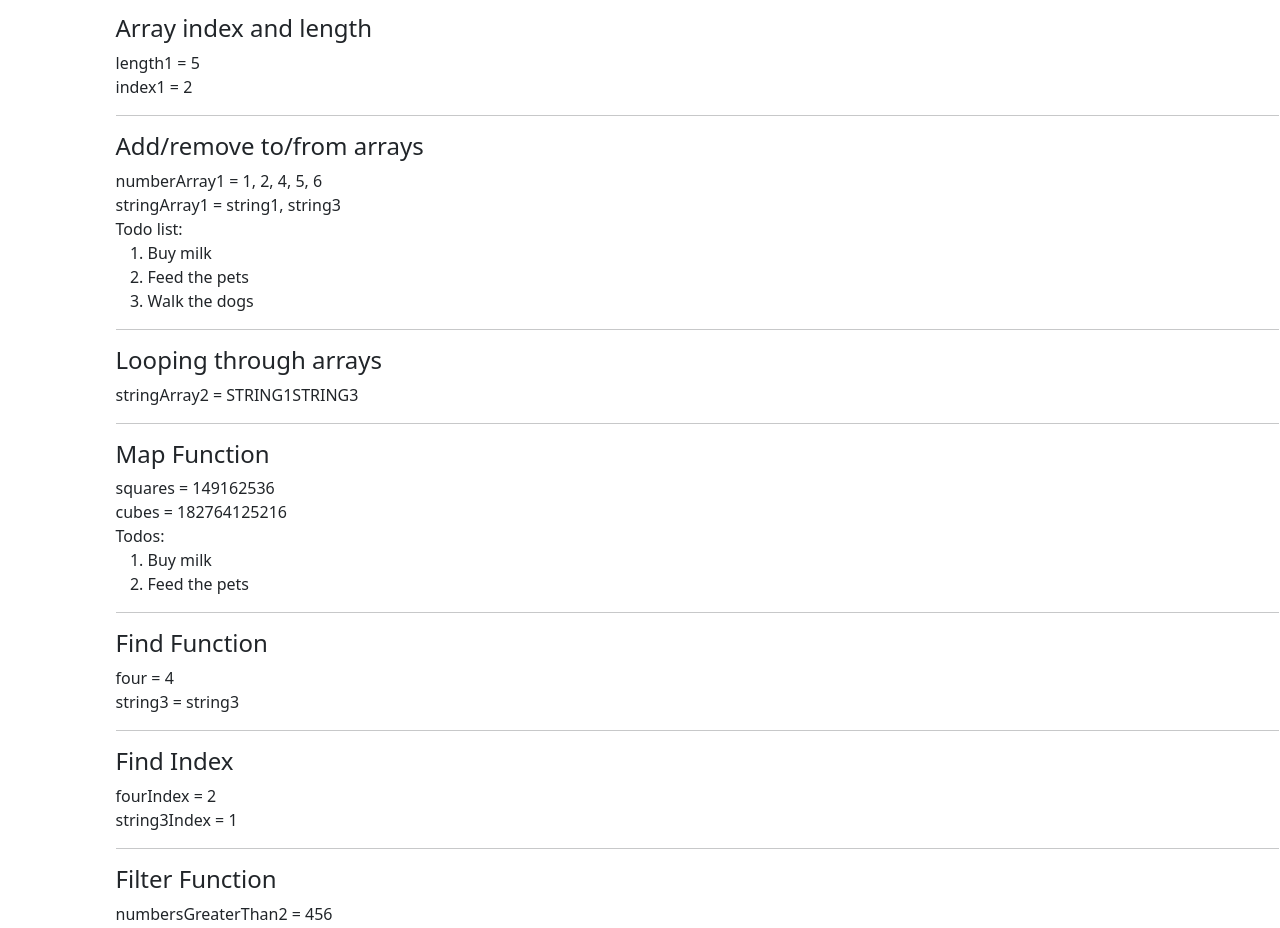
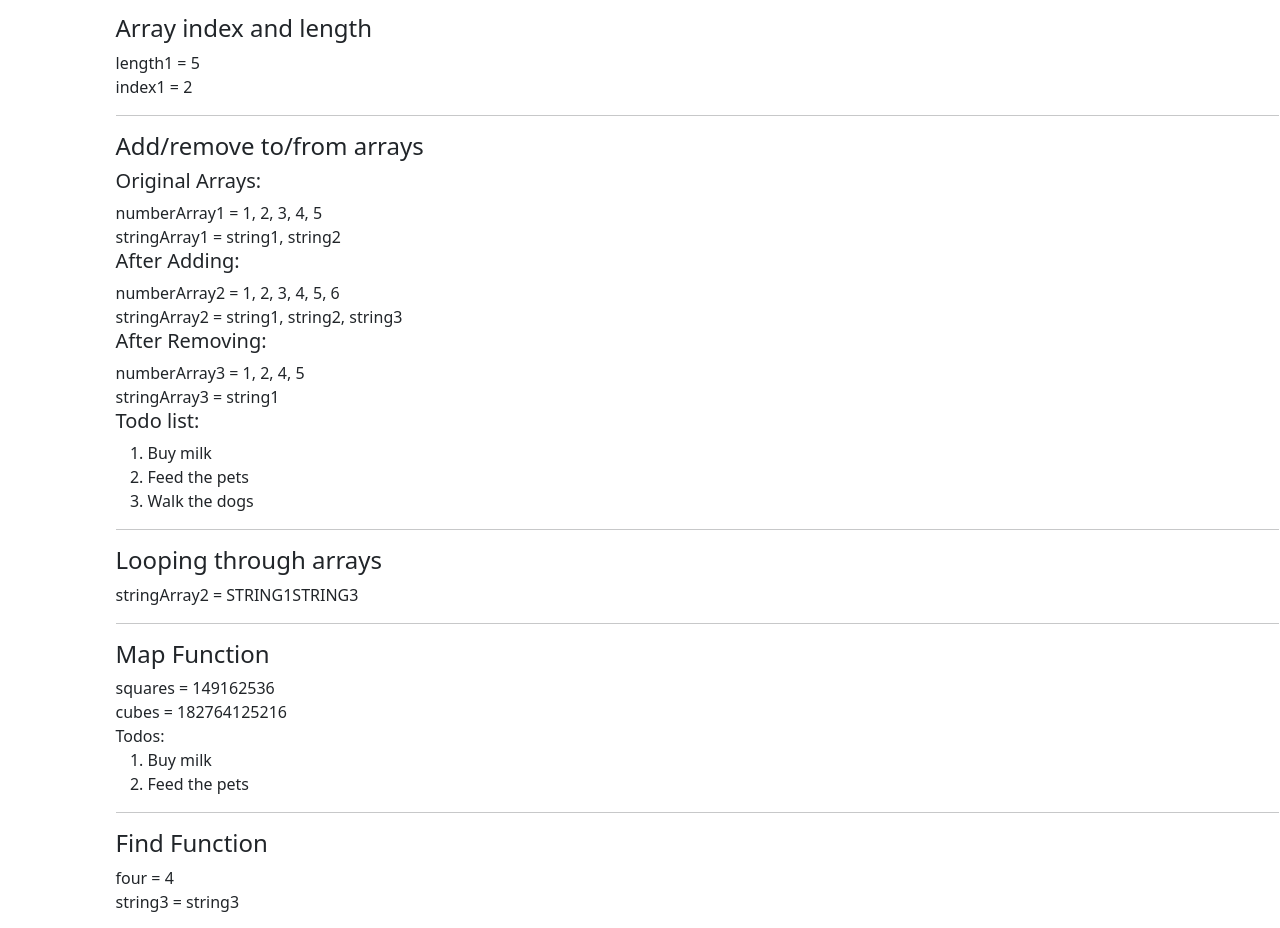
Before and after one commit to Max-Zhou-7/kambaz-next-js, a Next.js app: page /Labs/Lab3 in a window 1280 px wide. Shown: the part 1760-2688 px from the top of the page. Built offline with nearby package versions, Linux system fonts and the light colour scheme.

Commit message:
add seperate import

```diff
--- a/app/(Kambaz)/Courses/[cid]/Assignments/page.tsx
+++ b/app/(Kambaz)/Courses/[cid]/Assignments/page.tsx
@@ -26,8 +26,8 @@ export default function Assignments() {
 </div>
 <ListGroup className="wd-lessons rounded-0">
   {assignments
-    .filter((assignments) => assignments.course === cid )
-    .map((assignments) => (
+    .filter((assignments : db.Assignment) => assignments.course === cid )
+    .map((assignments:db.Assignment) => (
       <ListGroupItem key={assignments._id} className="wd-lesson p-3 ps-1">
   <Row className="align-items-center">
     <Col xs="auto">
--- a/app/(Kambaz)/Courses/[cid]/Modules/page.tsx
+++ b/app/(Kambaz)/Courses/[cid]/Modules/page.tsx
@@ -8,7 +8,7 @@ import { BsGripVertical } from "react-icons/bs";
 import ModulesControls from "./ModulesControls";
 import ModuleControlButtons from "./ModuleControlButtons";
 import LessonControlButtons from "./LessonControlButtons";
-
+import type { Module } from "../../../Database";
 export default function Modules() {
     const { cid } = useParams();
   const modules = db.modules;
@@ -21,8 +21,8 @@ export default function Modules() {
 <ModulesControls /><br /><br /><br /><br />
   <ListGroup className="rounded-0" id="wd-modules">
             {modules
-          .filter((module: db.Module) => module.course === cid)
-          .map((module: db.Module) => (
+          .filter((module: Module) => module.course === cid)
+          .map((module: Module) => (
     <ListGroupItem
     key ={module._id}
     className="wd-module p-0 mb-5 fs-5 border-gray">
--- a/app/Labs/Lab3/AddingAndRemovingToFromArrays.tsx
+++ b/app/Labs/Lab3/AddingAndRemovingToFromArrays.tsx
@@ -1,17 +1,43 @@
 export default function AddingAndRemovingToFromArrays() {
-const numberArray1 = [1, 2, 3, 4, 5];
-const stringArray1 = ["string1", "string2"];
-const todoArray = [<li key="1">Buy milk</li>, <li key = "2">Feed the pets</li>];
-  numberArray1.push(6); // adding new items
-  stringArray1.push("string3");
-  todoArray.push(<li key="3">Walk the dogs</li>);
-  numberArray1.splice(2, 1); // remove 1 item starting at 2
-  stringArray1.splice(1, 1);
+  // eslint-disable-next-line prefer-const
+  let numberArray1 = [1, 2, 3, 4, 5];
+  // eslint-disable-next-line prefer-const
+  let stringArray1 = ["string1", "string2"];
+
+  // Add items (creates new arrays)
+  const numberArray2 = [...numberArray1, 6];
+  const stringArray2 = [...stringArray1, "string3"];
+
+  // Remove items (creates new arrays)
+  const numberArray3 = numberArray1.filter((_, index) => index !== 2);
+  const stringArray3 = stringArray1.filter((_, index) => index !== 1);
+
+  // Todo array with keys
+  const todoArray = [
+    <li key="1">Buy milk</li>,
+    <li key="2">Feed the pets</li>,
+    <li key="3">Walk the dogs</li>
+  ];
+
   return (
     <div id="wd-adding-removing-from-arrays">
       <h4>Add/remove to/from arrays</h4>
+
+      <h5>Original Arrays:</h5>
       numberArray1 = {numberArray1.join(", ")} <br />
       stringArray1 = {stringArray1.join(", ")} <br />
-      Todo list:
-      <ol>{todoArray}</ol><hr />
-    </div> );}
+
+      <h5>After Adding:</h5>
+      numberArray2 = {numberArray2.join(", ")} <br />
+      stringArray2 = {stringArray2.join(", ")} <br />
+
+      <h5>After Removing:</h5>
+      numberArray3 = {numberArray3.join(", ")} <br />
+      stringArray3 = {stringArray3.join(", ")} <br />
+
+      <h5>Todo list:</h5>
+      <ol>{todoArray}</ol>
+      <hr />
+    </div>
+  );
+}
```
